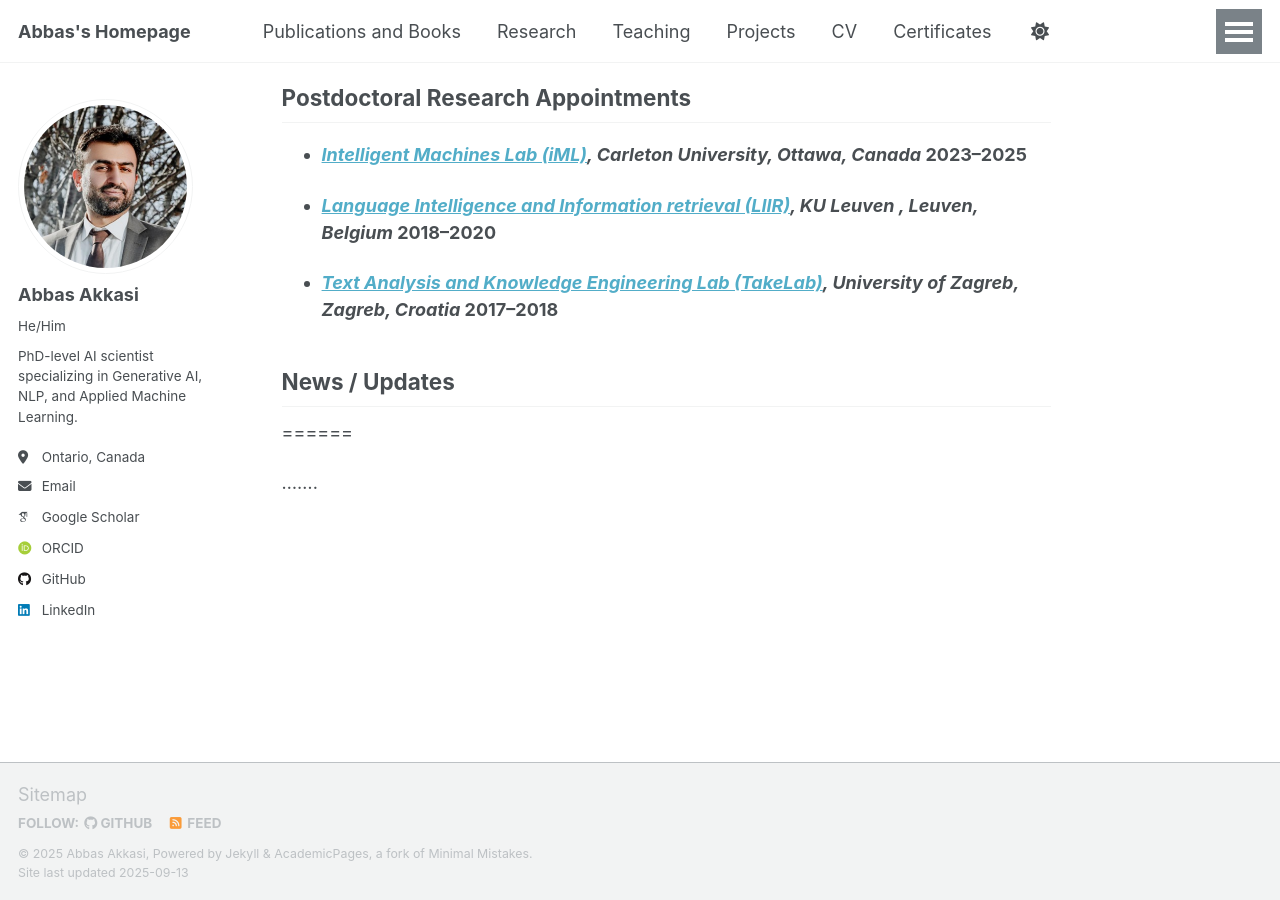
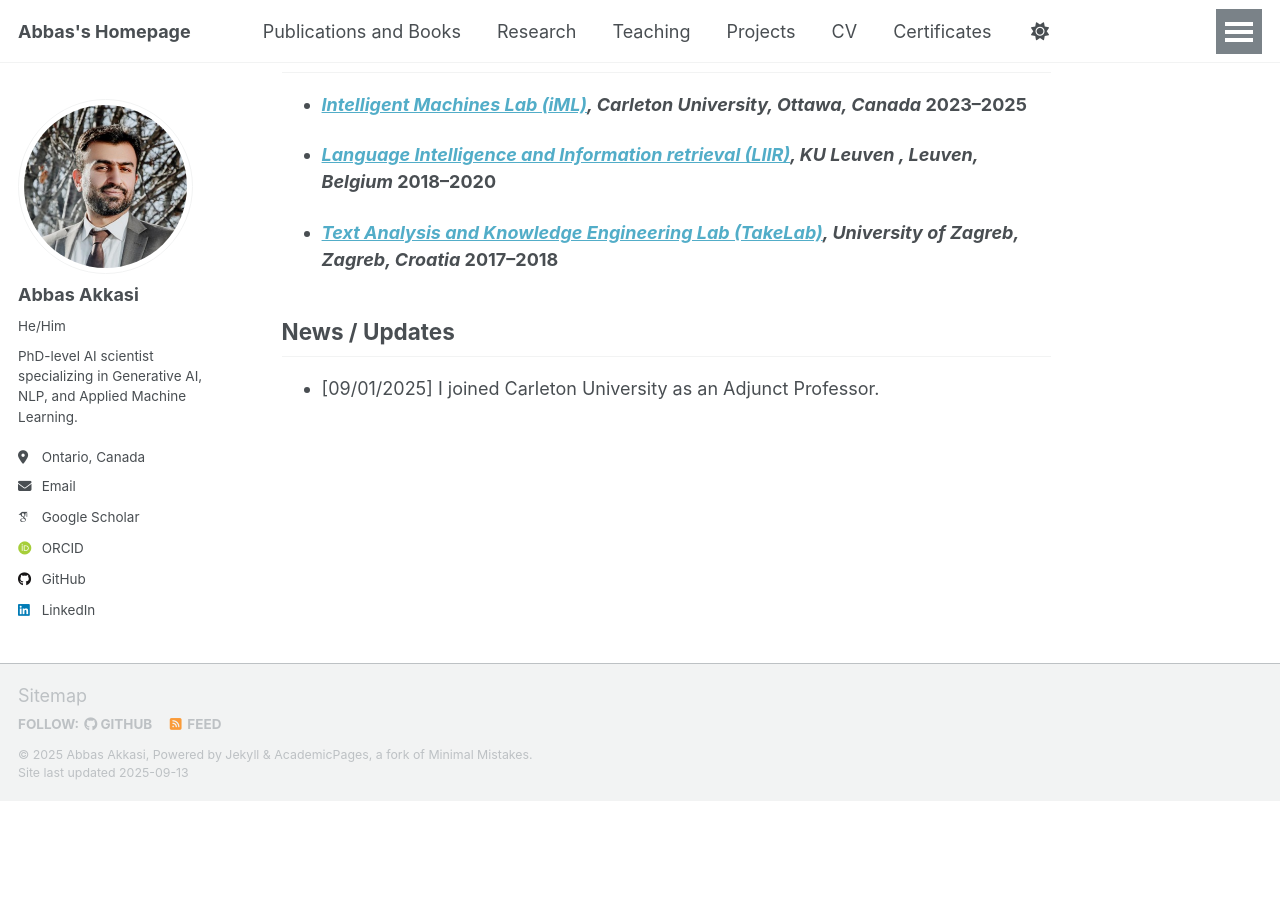
Before and after one commit to akkasi/akkasi.github.io, a Jekyll site: the page built from _pages/about.md, in a window 1280 px wide and 900 px high, scrolled down 839 px. Built offline with Jekyll 4.4.1, drawn with Linux system fonts in a browser that asks for light colours; some web fonts are replaced; a script that is not in the unit is left out; after the commit the page ends 1640 px from its top, so only the background shows below that.

Commit message:
Update about.md

```diff
--- a/_pages/about.md
+++ b/_pages/about.md
@@ -24,7 +24,7 @@ I am a computer scientist specializing in Natural Language Processing, Generativ
   *Tehran, Iran* — 2003–2008
   **CGPA (4.0 scale):** `3.16, 3.63` respectively
 
--
+
 
 
 ## Postdoctoral Research Appointments
@@ -37,6 +37,4 @@ I am a computer scientist specializing in Natural Language Processing, Generativ
 - ***[Text Analysis and Knowledge Engineering Lab (TakeLab)](https://takelab.fer.hr/#team), University of Zagreb, Zagreb, Croatia* 2017–2018**
 
 ## News / Updates
-======
-
-.......
+ - [09/01/2025] I joined Carleton University as an Adjunct Professor.
```
